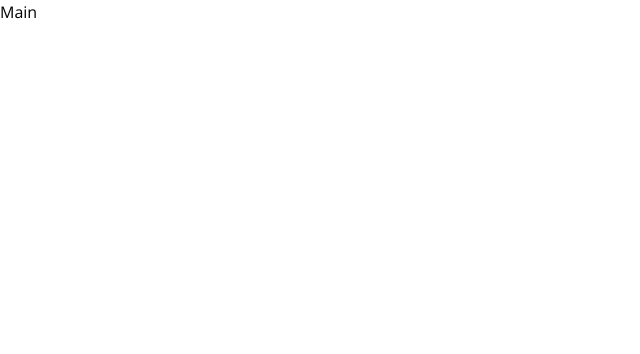
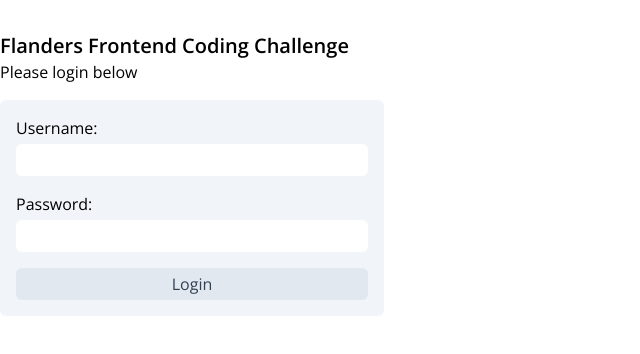
Before and after one commit to cassandramfrancis/flanderschallenge, a Next.js app: page / in a window 1280 px wide. Shown: the top 354 px of the page, without its empty margins (0-640 px from the left). Built offline with nearby package versions, Linux system fonts and the light colour scheme.

Commit message:
Login and Heading Components

```diff
--- a/src/app/page.tsx
+++ b/src/app/page.tsx
@@ -1,9 +1,13 @@
 import Image from 'next/image'
+import { Heading } from '../components/heading'
+import { Login } from '../components/login'
 
 export default function Home() {
   return (
-    <main>
-      Main
+    <main className="container mx-auto m-8">
+      <Heading>Flanders Frontend Coding Challenge</Heading>
+      <p>Please login below</p>
+      <Login />
     </main>
   )
 }
--- /dev/null
+++ b/src/components/heading/heading.tsx
@@ -0,0 +1,9 @@
+import type { ReactNode } from "react";
+
+export interface HeadingProps {
+  children: ReactNode;
+}
+
+export function Heading({children}: HeadingProps) {
+  return <h1 className="text-xl font-semibold">{children}</h1>;
+}
--- /dev/null
+++ b/src/components/heading/index.ts
@@ -0,0 +1 @@
+export * from "./heading";
--- /dev/null
+++ b/src/components/login/index.ts
@@ -0,0 +1 @@
+export * from "./login";
--- /dev/null
+++ b/src/components/login/login.tsx
@@ -0,0 +1,17 @@
+export function Login() {
+  return <form className="max-w-sm my-4 p-4 box-border rounded-md bg-slate-100">
+    <div className="my-4 mt-0">
+      <label className="m-0 mb-1 block" htmlFor="login_username">Username:</label>
+      <input className="py-1 px-2 w-full rounded-md border-none text-slate-700 ring-transparent focus:ring-slate-300 focus:text-black" id="login_username" type="text" />
+    </div>
+
+    <div className="my-4">
+      <label className="m-0 mb-1 block" htmlFor="login_password">Password:</label>
+      <input className="py-1 px-2 w-full rounded-md border-none text-slate-700 ring-transparent focus:ring-slate-300 focus:text-black" id="login_password" type="password" />
+    </div>
+
+    <div className="my-4 mb-0">
+      <input className="py-1 px-2 w-full rounded-md border-none text-slate-700 ring-transparent bg-slate-200 cursor-pointer hover:bg-slate-300 hover:ring-slate-300 hover:text-black" type="submit" value="Login" />
+    </div>
+  </form>
+}
```
